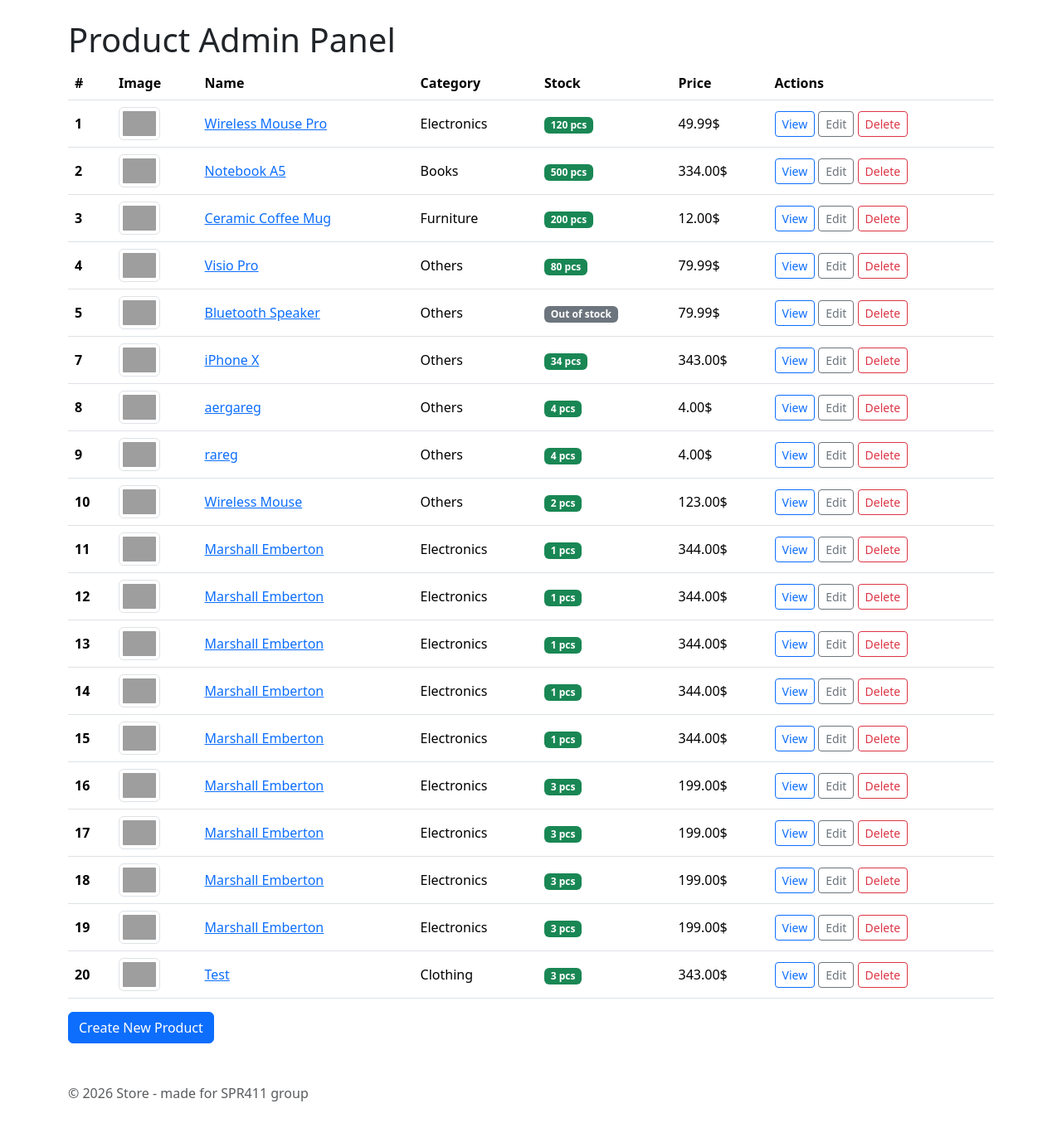
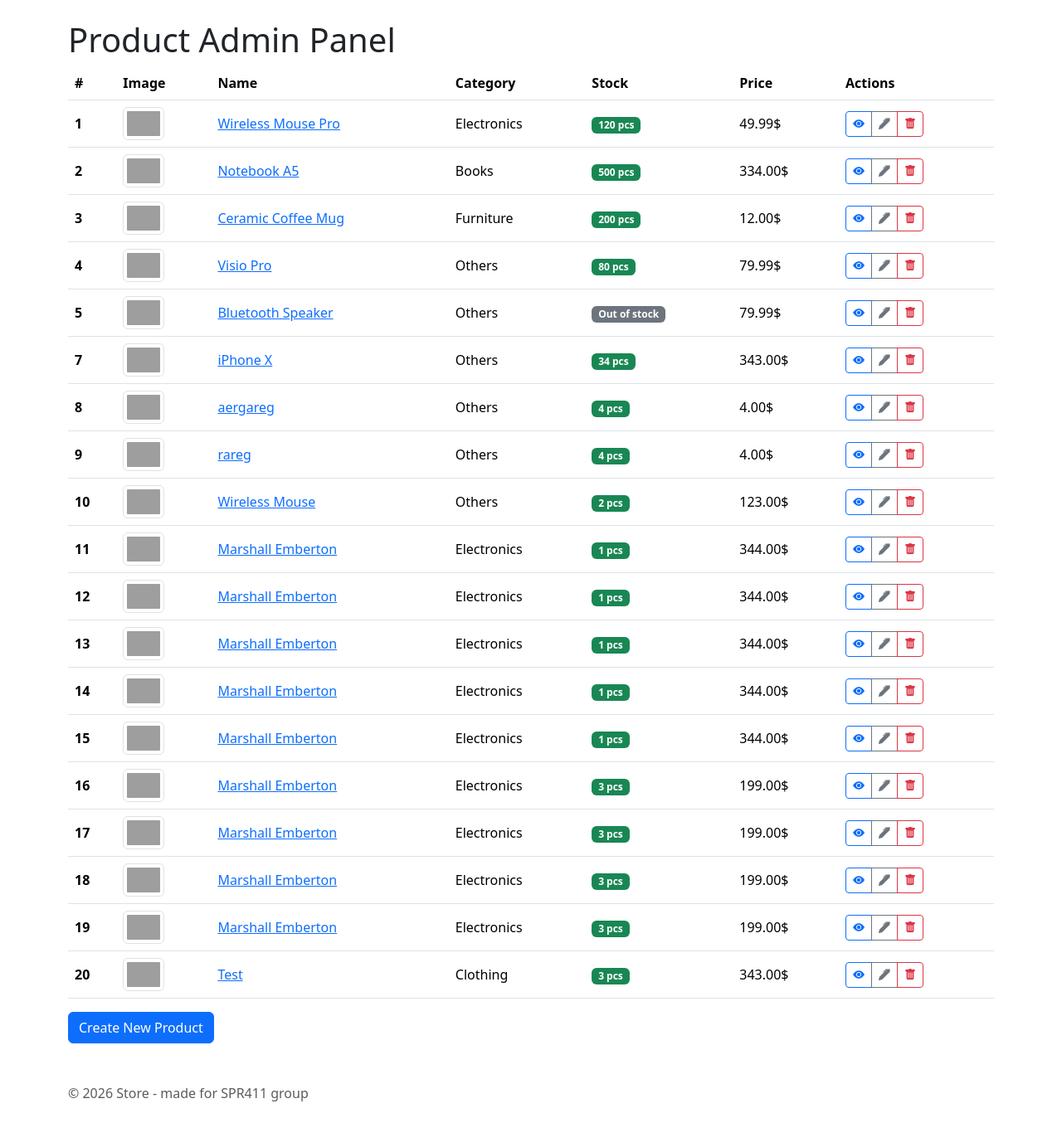
Before and after one commit to vladtymo/Django-SPR411, a Django app: page /products/admin/ in a window 1280 px wide. Shown: the part 56-1410 px from the top of the page at 83% size. Run offline with Django 5.2, Linux system fonts and the light colour scheme; data comes from the database, SQL or seed files in the repository; grey boxes are pictures that could not be loaded.

Commit message:
Add icons to action buttons

```diff
--- a/products_app/templates/layout.html
+++ b/products_app/templates/layout.html
@@ -12,6 +12,7 @@
       crossorigin="anonymous"
     />
     <link rel="stylesheet" href="{% static 'styles.css' %}" />
+    <link rel="stylesheet" href="https://cdn.jsdelivr.net/npm/bootstrap-icons@1.13.1/font/bootstrap-icons.min.css">
     {% block styles %} {% endblock %}
   </head>
   <body>
--- a/products_app/templates/products/admin.html
+++ b/products_app/templates/products/admin.html
@@ -38,9 +38,17 @@
       </td>
       <td>{{ product.price }}$</td>
       <td>
-        <a href="{% url 'product_detail' product.id %}" class="btn btn-sm btn-outline-primary">View</a>
-        <a href="{% url 'edit_product' product.id %}" class="btn btn-sm btn-outline-secondary">Edit</a>
-        <a href="{% url 'delete_product' product.id %}" class="btn btn-sm btn-outline-danger">Delete</a>
+        <div class="btn-group" role="group">
+          <a href="{% url 'product_detail' product.id %}" class="btn btn-sm btn-outline-primary">
+            <i class="bi bi-eye-fill"></i>
+          </a>
+          <a href="{% url 'edit_product' product.id %}" class="btn btn-sm btn-outline-secondary">
+            <i class="bi bi-pen-fill"></i>
+          </a>
+          <a href="{% url 'delete_product' product.id %}" class="btn btn-sm btn-outline-danger">
+            <i class="bi bi-trash-fill"></i>
+          </a>
+        </div>
       </td>
     </tr>
     {% endfor %}
```
